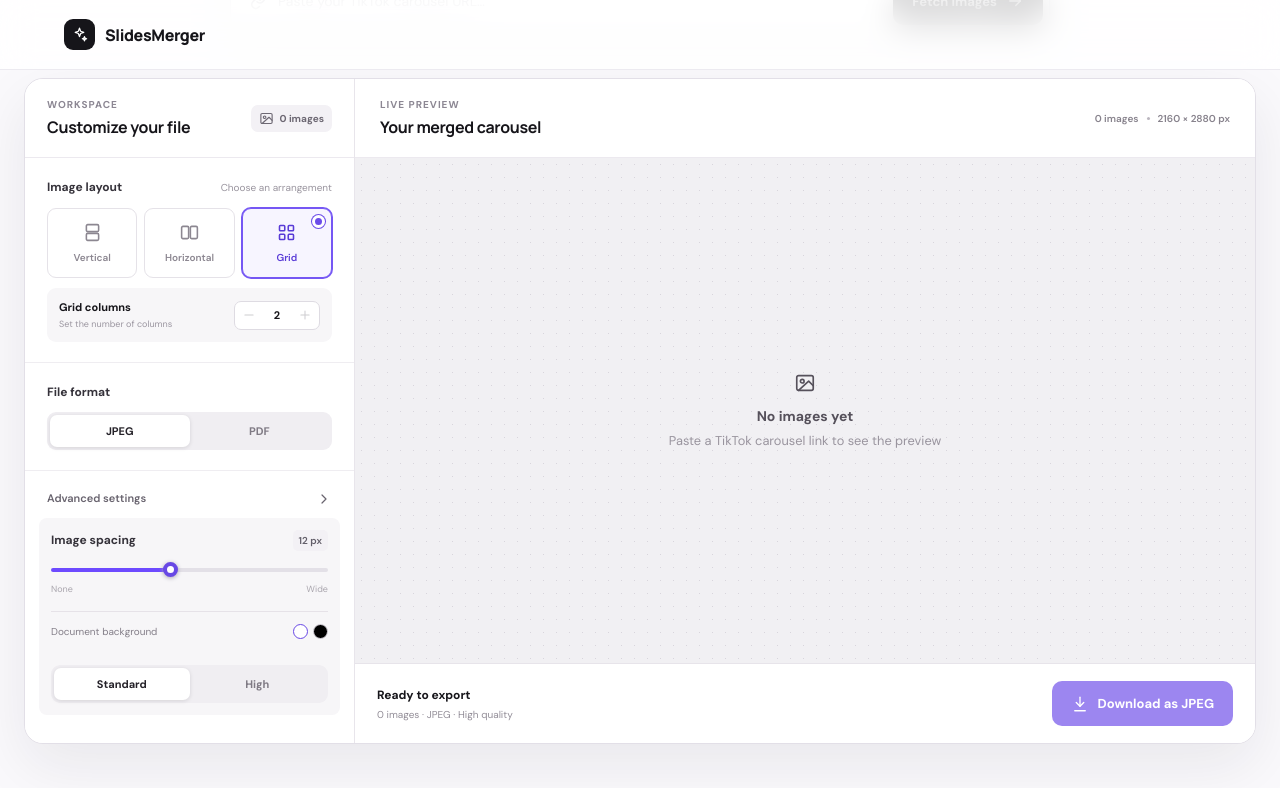
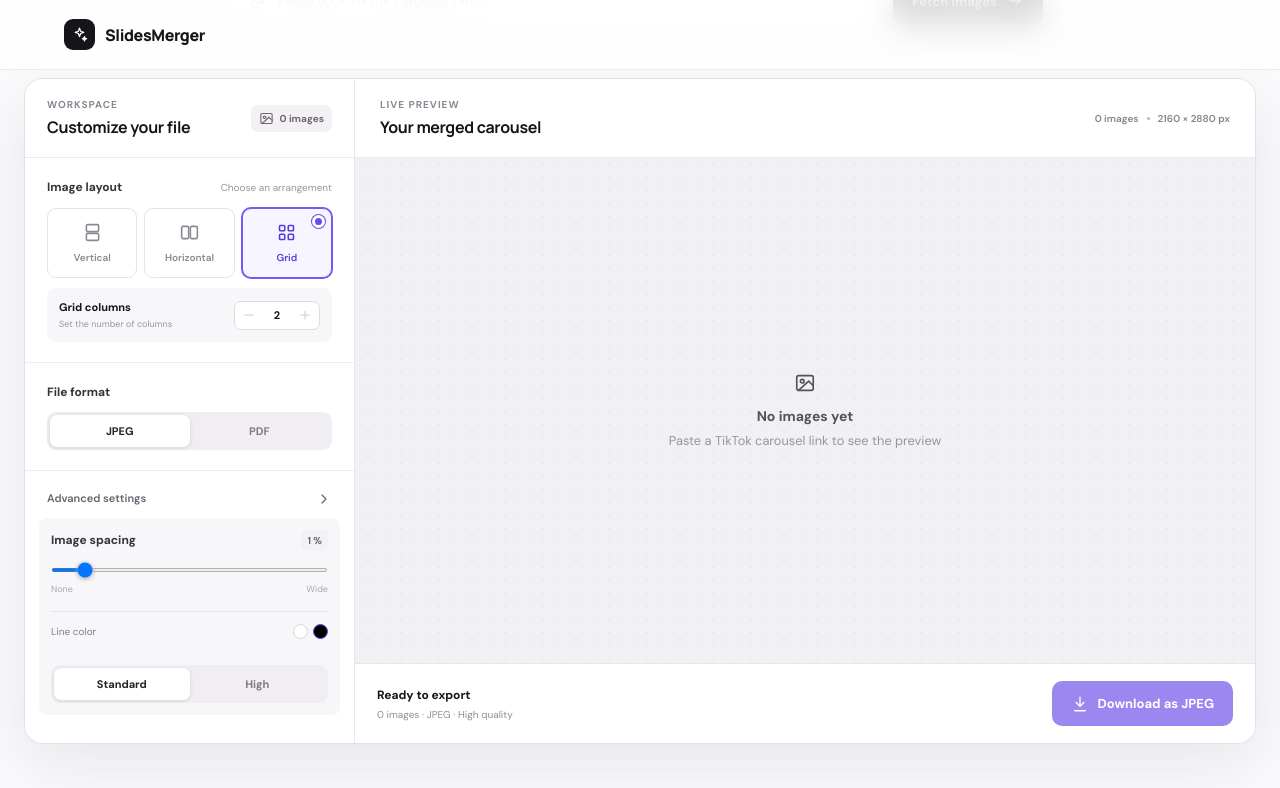
Before and after one commit to baky91/tiktok-slides-merger, a React (Vite) app in the folder frontend/: page / in a window 1280 px wide. Both pictures are taken after a click on the button "Advanced settings". Shown: the part 425-1213 px from the top of the page. Built offline with nearby package versions, Linux system fonts and the light colour scheme.

Commit message:
feat: Implémentation paramètres d'espacement et couleur de ligne (anciennement couleur de fond)

```diff
--- a/frontend/src/App.tsx
+++ b/frontend/src/App.tsx
@@ -10,8 +10,7 @@ import { PreviewPanel } from './components/preview/PreviewPanel'
 import { useSettings } from './contexts/SettingsProvider'
 
 function App() {
-  const { layout, format, quality, columns, spacing, background } =
-    useSettings()
+  const { layout, format, quality, columns, spacing, lineColor } = useSettings()
 
   const [url, setUrl] = useState('')
   const [status, setStatus] = useState<Status>(Status.Idle)
@@ -84,7 +83,7 @@ function App() {
         layout: layout,
         columns: columns,
         spacing: spacing,
-        background: background,
+        lineColor: lineColor,
         qualityPreset: quality,
         images: activeImages,
       })
--- a/frontend/src/api.ts
+++ b/frontend/src/api.ts
@@ -1,4 +1,4 @@
-import type { Layout, Quality } from './types'
+import type { Layout, LineColor, Quality } from './types'
 
 export type TiktokCarousel = {
   url: string
@@ -12,7 +12,7 @@ export type ExportRequestBody = {
   layout: Layout
   columns: number
   spacing: number
-  background: string
+  lineColor: LineColor
   qualityPreset: Quality
   images: string[]
 }
--- a/frontend/src/components/preview/PreviewCanvas.tsx
+++ b/frontend/src/components/preview/PreviewCanvas.tsx
@@ -47,7 +47,7 @@ export function PreviewCanvas({
   hasSlides,
   loading,
 }: PreviewCanvasProps) {
-  const { layout, columns, spacing } = useSettings()
+  const { layout, columns, spacing, lineColor } = useSettings()
 
   const [view, setView] = useState<View>({ x: 0, y: 0, scale: 1 })
   const stageRef = useRef<HTMLDivElement>(null)
@@ -219,7 +219,9 @@ export function PreviewCanvas({
               className="canvas-images"
               style={{
                 gridTemplateColumns: `repeat(${columnCount}, var(--cell-width))`,
-                gap: `${Math.max(3, spacing / 2)}px`,
+                // Same rule as the export: a percentage of the image width
+                gap: `calc(var(--cell-width) * ${spacing / 100})`,
+                background: lineColor,
               }}
             >
               {images.map((image, index) => (
--- a/frontend/src/components/settings/AdvancedSettings.tsx
+++ b/frontend/src/components/settings/AdvancedSettings.tsx
@@ -1,18 +1,12 @@
 import { useState } from 'react'
 import { Button } from '../Button'
 import { Icon } from '../Icon'
-import { Background, Quality } from '../../types'
+import { LineColor, Quality } from '../../types'
 import { useSettings } from '../../contexts/SettingsProvider'
 
 export function AdvancedSettings() {
-  const {
-    spacing,
-    setSpacing,
-    background,
-    setBackground,
-    quality,
-    setQuality,
-  } = useSettings()
+  const { spacing, setSpacing, lineColor, setLineColor, quality, setQuality } =
+    useSettings()
   const [open, setOpen] = useState(false)
 
   return (
@@ -26,14 +20,14 @@ export function AdvancedSettings() {
           <div className="advanced-setting">
             <div className="label-row">
               <span className="control-label">Image spacing</span>
-              <span className="value">{spacing} px</span>
+              <span className="value">{spacing} %</span>
             </div>
             <input
               className="range"
               aria-label="Image spacing"
               type="range"
               min="0"
-              max="28"
+              max="10"
               value={spacing}
               onChange={(event) => setSpacing(Number(event.target.value))}
             />
@@ -42,15 +36,17 @@ export function AdvancedSettings() {
               <span>Wide</span>
             </div>
           </div>
-          <div className="background-setting">
-            <span>Document background</span>
+          <div className="line-color-setting">
+            <span>Line color</span>
             <div className="color-options">
-              {Object.values(Background).map((item) => (
+              {Object.entries(LineColor).map(([name, item]) => (
                 <i
                   key={item}
-                  className={background === item ? 'selected' : ''}
+                  role="button"
+                  aria-label={`Line color ${name}`}
+                  className={lineColor === item ? 'selected' : ''}
                   style={{ background: item }}
-                  onClick={() => setBackground(item)}
+                  onClick={() => setLineColor(item)}
                 ></i>
               ))}
             </div>
--- a/frontend/src/contexts/SettingsProvider.tsx
+++ b/frontend/src/contexts/SettingsProvider.tsx
@@ -1,5 +1,5 @@
 import { createContext, useContext, useState, type ReactNode } from 'react'
-import { Format, Layout, Quality } from '../types'
+import { Format, Layout, LineColor, Quality } from '../types'
 
 interface SettingsContextType {
   layout: Layout
@@ -7,13 +7,13 @@ interface SettingsContextType {
   format: Format
   quality: Quality
   spacing: number
-  background: string
+  lineColor: LineColor
   setLayout: (layout: Layout) => void
   setColumns: (columns: number) => void
   setFormat: (format: Format) => void
   setQuality: (quality: Quality) => void
   setSpacing: (spacing: number) => void
-  setBackground: (background: string) => void
+  setLineColor: (lineColor: LineColor) => void
 }
 
 const SettingsContext = createContext<SettingsContextType | undefined>(
@@ -32,8 +32,9 @@ export function SettingsProvider({ children }: { children: ReactNode }) {
   const [format, setFormat] = useState<Format>(Format.JPEG)
   const [quality, setQuality] = useState<Quality>(Quality.Standard)
   const [columns, setColumns] = useState(2)
-  const [spacing, setSpacing] = useState(12)
-  const [background, setBackground] = useState<string>('#ffffff')
+  // Gap between images, as a percentage of the image width
+  const [spacing, setSpacing] = useState(1)
+  const [lineColor, setLineColor] = useState<LineColor>(LineColor.black)
 
   const value: SettingsContextType = {
     layout,
@@ -46,8 +47,8 @@ export function SettingsProvider({ children }: { children: ReactNode }) {
     setColumns,
     spacing,
     setSpacing,
-    background,
-    setBackground,
+    lineColor,
+    setLineColor,
   }
 
   return (
--- a/frontend/src/index.css
+++ b/frontend/src/index.css
@@ -527,7 +527,6 @@ main {
   width: 100%;
   height: 4px;
   margin-top: 17px;
-  appearance: none;
   border-radius: 10px;
   background: linear-gradient(to right, #6d4aff 0 43%, #e3e0e7 43%);
 }
@@ -579,7 +578,7 @@ main {
   min-width: 0;
 }
 
-.background-setting {
+.line-color-setting {
   padding-top: 12px;
   display: flex;
   justify-content: space-between;
@@ -691,8 +690,8 @@ main {
 .paper {
   --cell-width: 160px;
   width: max-content;
-  padding: 9px;
   border-radius: 3px;
+  overflow: hidden;
   background: #fff;
   box-shadow: 0 19px 46px rgba(29, 24, 39, .16), 0 2px 5px rgba(29, 24, 39, .09);
 }
--- a/frontend/src/types.ts
+++ b/frontend/src/types.ts
@@ -41,8 +41,8 @@ export const Status = {
 } as const
 export type Status = (typeof Status)[keyof typeof Status]
 
-export const Background = {
+export const LineColor = {
   white: '#ffffff',
   black: '#000000',
 } as const
-export type Background = (typeof Background)[keyof typeof Background]
+export type LineColor = (typeof LineColor)[keyof typeof LineColor]
```
Also changed, not shown: 1 other file (tests, documents, lock files or other folders).
